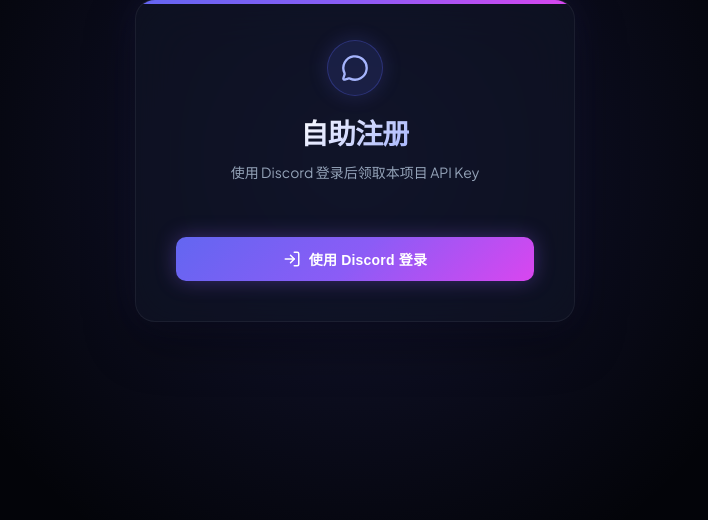
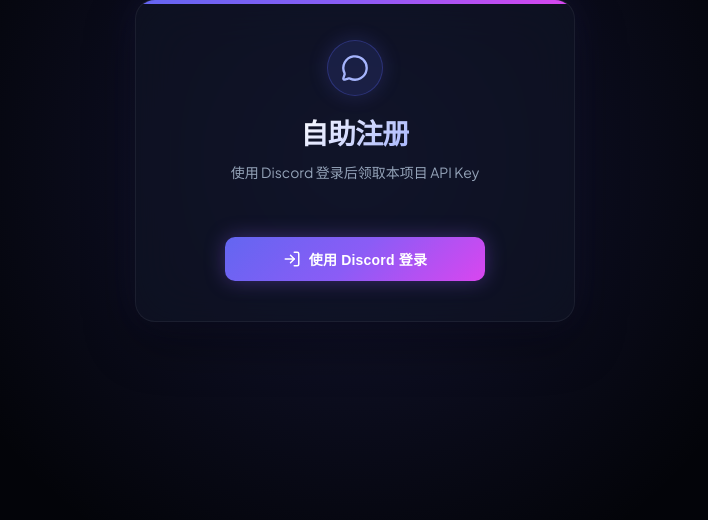
Before and after one commit to Steven52065/novelai_proxy, a FastAPI app: template app/templates/signup.html in a window 1280 px wide. Shown: the part 240-760 px from the top of the page, without its empty margins (285-993 px from the left). Run offline with FastAPI, Linux system fonts and the light colour scheme; the template is opened without the code that fills it, so the values that code supplies are empty; parts of the project's set-up code (start-up, migrations or seed data) failed here and were passed over; some libraries are stand-ins or nearby versions.

Commit message:
修复自助注册页 Discord 登录按钮居中：flex容器居中 + 按钮自适应宽度
将 .btn-block-link 从 display:block 改为 flex+justify-content:center，按钮从 width:100% 改为 width:auto+min-width:260px，使按钮在面板中水平居中而非满宽偏左。

```diff
--- a/static/style.css
+++ b/static/style.css
@@ -2309,8 +2309,8 @@ pre {
 .icon-22 { width: 22px; height: 22px; stroke: #a5b4fc; }
 .icon-28 { width: 28px; height: 28px; stroke: #a5b4fc; }
 .btn-mt-sm { margin-top: 10px; }
-.btn-block-link { display: block; }
-.btn-block-link .btn-block { width: 100%; }
+.btn-block-link { display: flex; justify-content: center; }
+.btn-block-link .btn-block { width: auto; min-width: 260px; }
 .login-hero {
   display: flex;
   flex-direction: column;
```
